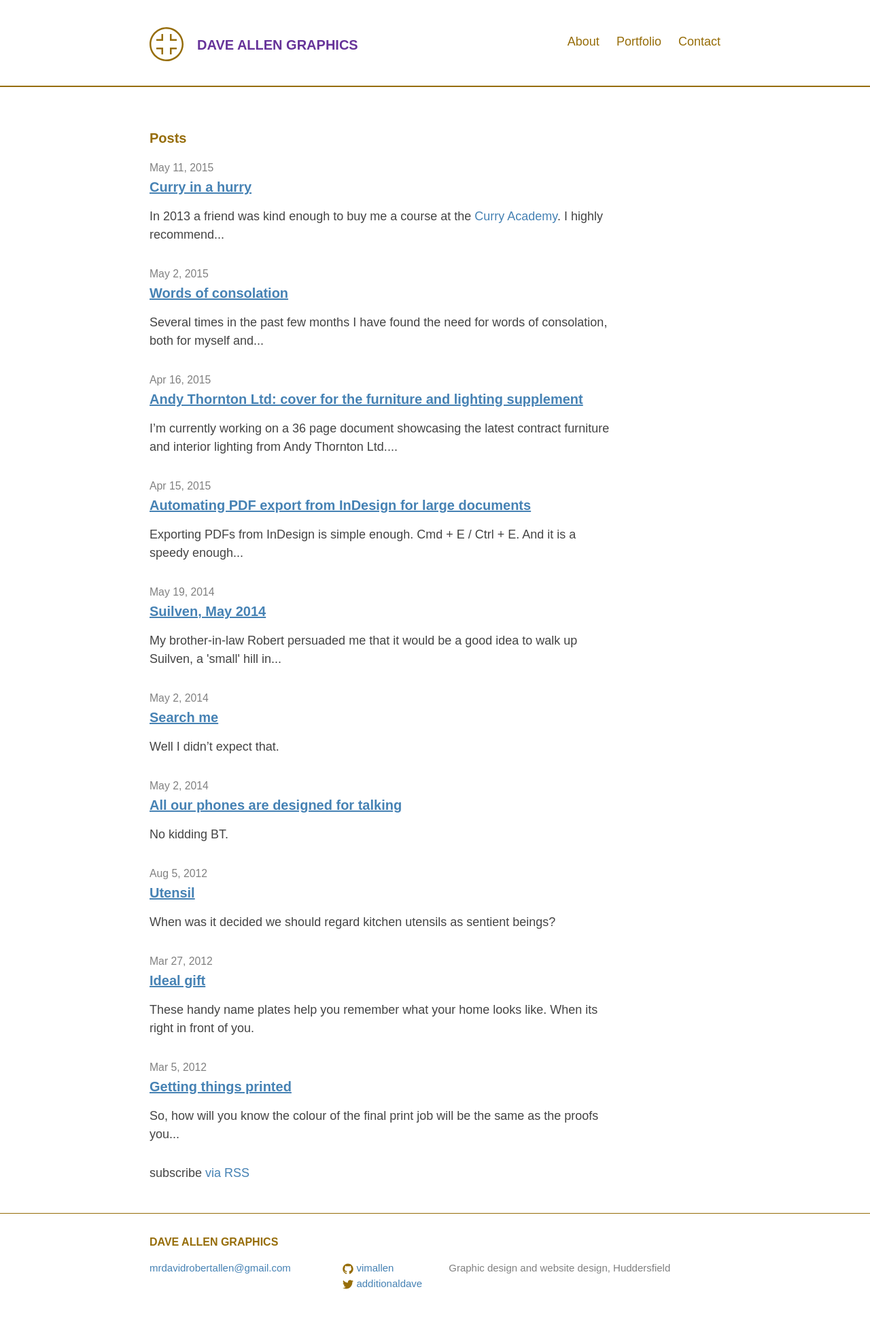
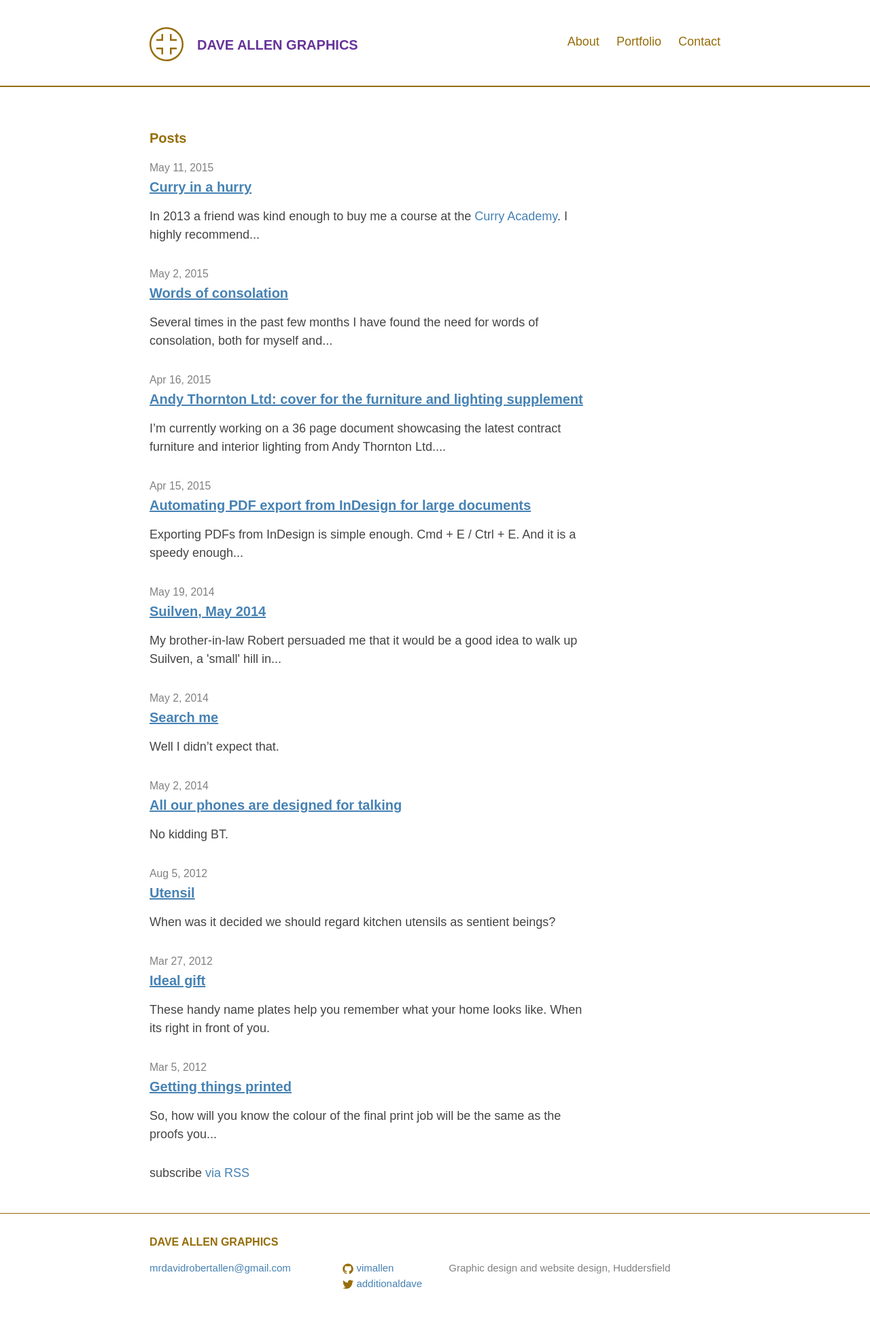
Before and after one commit to vimallen/allend, a Jekyll site: the page built from index.html, in a window 1280 px wide. Shown: the whole page at 68% size. Built offline with Jekyll 4.4.1, drawn with Linux system fonts in a browser that asks for light colours.

Commit message:
Text width to 650px

```diff
--- a/css/main.scss
+++ b/css/main.scss
@@ -63,7 +63,7 @@ $pad: 30px;
 
 @include media-query-min($on-laptop) {
 			p {
-				max-width: 680px;
+				max-width: 650px;
 			}
 }
 
```
